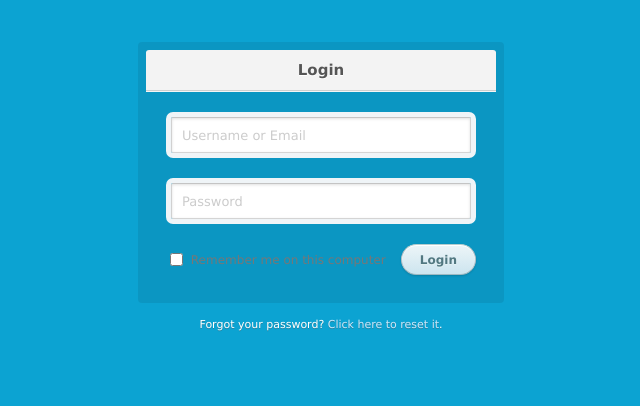
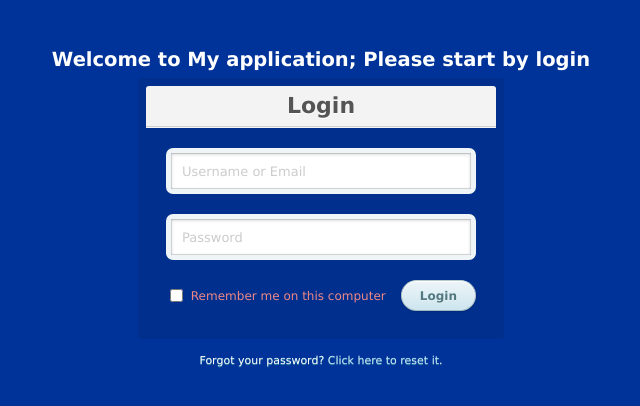
Before and after one commit to bbaya/TestingGit, a plain HTML site: page logincss.html in a window 1280 px wide. Shown: the whole page, without its empty margins (319-959 px from the left). Drawn offline with Linux system fonts and the light colour scheme.

Commit message:
Changes to login text and CSS

```diff
--- a/logincss.css
+++ b/logincss.css
@@ -1,7 +1,7 @@
 body {
   font: 13px/20px "Lucida Grande", Tahoma, Verdana, sans-serif;
   color: #404040;
-  background: #0ca3d2;
+  background: #003399;
 }
 
 
@@ -66,7 +66,7 @@ body {
 .login h1 {
   margin: -20px -20px 21px;
   line-height: 40px;
-  font-size: 15px;
+  font-size: 22px;
   font-weight: bold;
   color: #555;
   text-align: center;
@@ -101,7 +101,7 @@ body {
 
 .login p.remember_me label {
   font-size: 12px;
-  color: #777;
+  color: #E88;
   cursor: pointer;
 }
 
--- a/logincss.html
+++ b/logincss.html
@@ -1,12 +1,15 @@
 <!DOCTYPE html>
 <html>
 <head>
+<title>Login to my Website</title>
 <link rel="stylesheet" href="logincss.css">
 
 </head>
 <body>
 <div class="container">
+  <h2 style="color:#ffffff" align="center"> Welcome to My application; Please start by login</h2>
   <div class="login">
+
     <h1>Login</h1>
     <form method="post" action="">
       <p><input type="text" name="login" value="" placeholder="Username or Email"></p>
```
